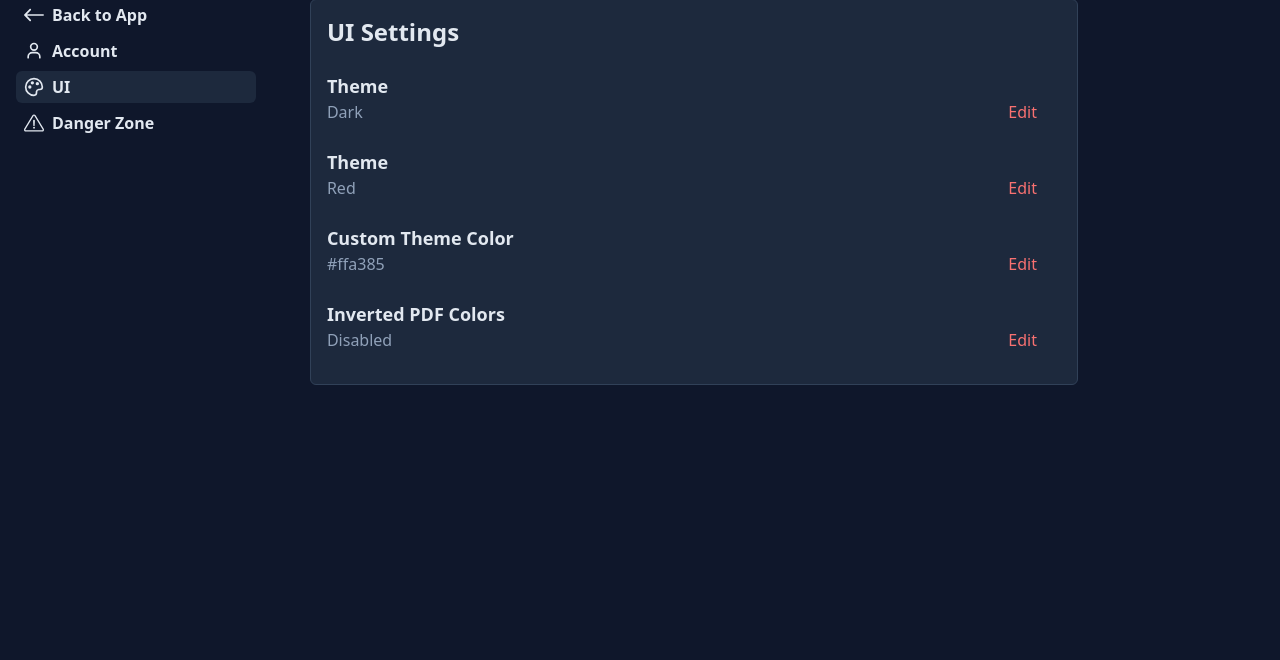
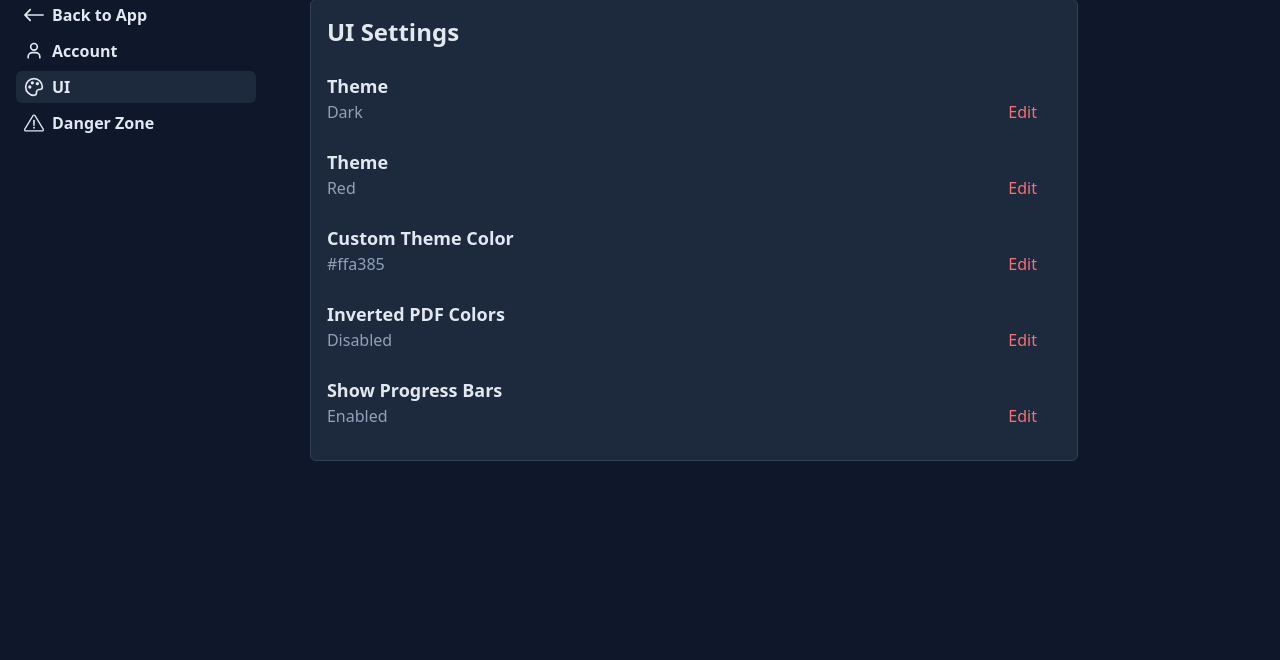
Before and after one commit to wh0th3h3llam1/PdfDing, a Django app: page /profile/ui_settings in a window 1280 px wide. Shown: the part 60-720 px from the top of the page. Run offline with Django 5.2, Linux system fonts and the light colour scheme; the visitor is signed in with stand-in values (Sample User, id 1); style sheets or scripts are compiled from the project's sources; parts of the project's set-up code (start-up, migrations or seed data) failed here and were passed over; some libraries are stand-ins or nearby versions.

Commit message:
feat: add setting to disable progress bars
closes #111

```diff
--- a/pdfding/users/models.py
+++ b/pdfding/users/models.py
@@ -68,6 +68,7 @@ class Profile(models.Model):
     layout = models.CharField(choices=LayoutChoice.choices, max_length=7, default=LayoutChoice.COMPACT)
     pdf_inverted_mode = models.CharField(choices=EnabledChoice.choices, max_length=8, default=EnabledChoice.DISABLED)
     pdf_sorting = models.CharField(choices=PdfSortingChoice, max_length=15, default=PdfSortingChoice.NEWEST)
+    show_progress_bars = models.CharField(choices=EnabledChoice.choices, max_length=8, default=EnabledChoice.ENABLED)
     shared_pdf_sorting = models.CharField(
         choices=SharedPdfSortingChoice, max_length=15, default=SharedPdfSortingChoice.NEWEST
     )
--- a/pdfding/users/templates/ui_settings.html
+++ b/pdfding/users/templates/ui_settings.html
@@ -74,6 +74,22 @@
                     </a>
                 </div>
             </div>
+            <div class="pt-6">
+                <span class="text-lg font-bold">Show Progress Bars</span>
+            </div>
+            <div class="flex justify-between text-slate-600 dark:text-slate-400 creme:text-stone-500">
+                <div class="w-5/6">
+                    <span id="show_progress_bars">{{ user.profile.show_progress_bars }}</span>
+                </div>
+                <div class="pr-6">
+                    <a id="show_progress_bars_edit" class="cursor-pointer text-primary hover:text-secondary"
+                        hx-get="{% url 'profile-setting-change' 'show_progress_bars' %}"
+                        hx-target="#show_progress_bars"
+                        hx-swap="innerHTML" >
+                        Edit
+                    </a>
+                </div>
+            </div>
         </div>
     </div>
 </div>
--- a/pdfding/users/views.py
+++ b/pdfding/users/views.py
@@ -53,6 +53,7 @@ class ChangeSetting(View):
         'theme_color': forms.create_user_field_form(['theme_color']),
         'pdf_inverted_mode': forms.create_user_field_form(['pdf_inverted_mode']),
         'custom_theme_color': forms.CustomThemeColorForm,
+        'show_progress_bars': forms.create_user_field_form(['show_progress_bars']),
     }
 
     def get(self, request: HttpRequest, field_name: str):
@@ -64,6 +65,7 @@ class ChangeSetting(View):
             'theme_color': {'theme_color': request.user.profile.theme_color},
             'custom_theme_color': {'custom_theme_color': request.user.profile.custom_theme_color},
             'pdf_inverted_mode': {'pdf_inverted_mode': request.user.profile.pdf_inverted_mode},
+            'show_progress_bars': {'show_progress_bars': request.user.profile.show_progress_bars},
         }
 
         if request.htmx:
```
Also changed, not shown: pdfding/e2e/test_users_e2e.py (+15 -0 lines), pdfding/users/tests/test_migrations.py (+27 -2 lines), pdfding/users/tests/test_views.py (+6 -10 lines), pdfding/users/migrations/0016_readd_show_progress_bars.py (added).
